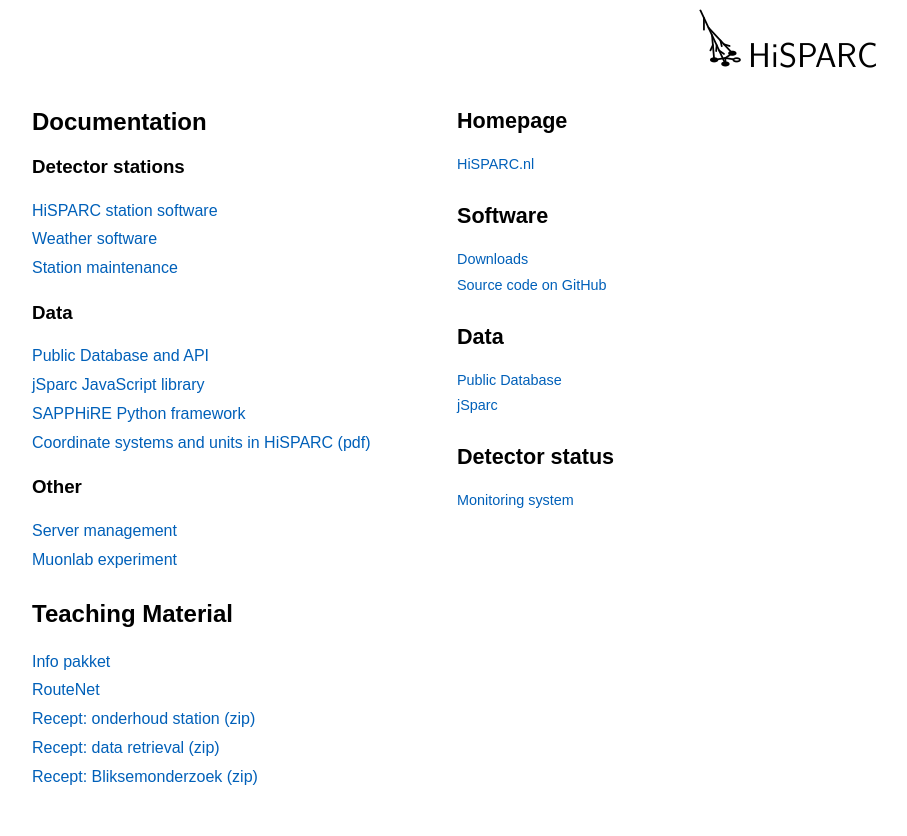
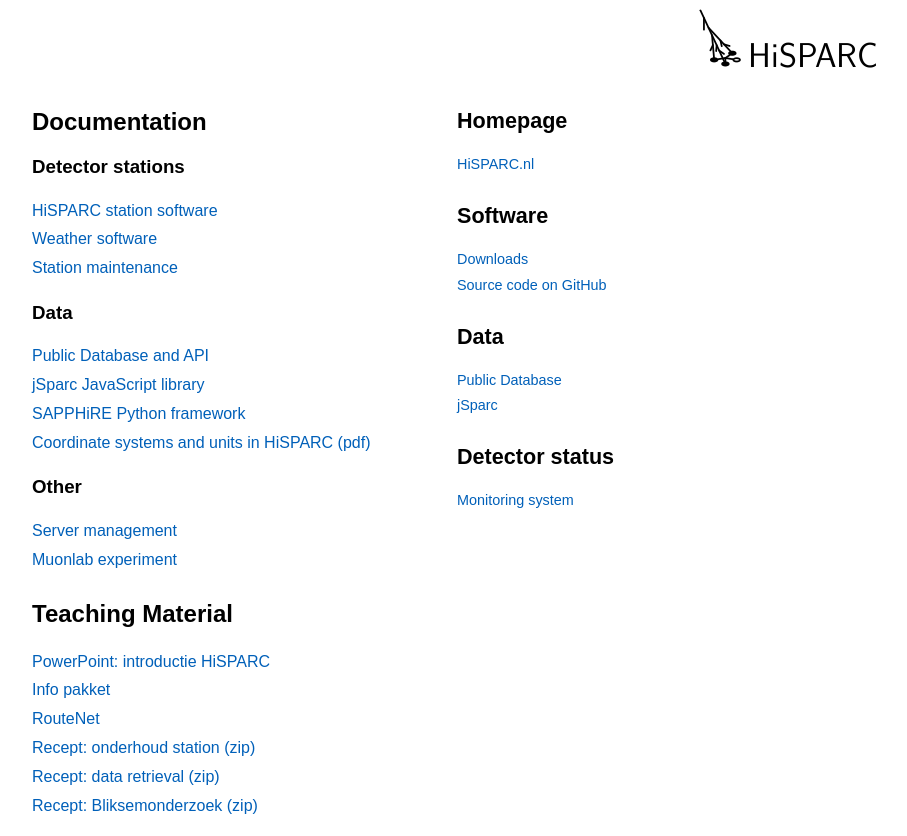
Before and after one commit to HiSPARC/hisparc.github.io, a plain HTML site: page index.html in a window 1280 px wide. Shown: the whole page, without its empty margins (183-1090 px from the left). Before the commit the page ends 808 px from the top, so only its background shows below. Drawn offline with Linux system fonts and the light colour scheme.

Commit message:
Introductie HiSPARC powerpoint (van Norbert)

```diff
--- a/index.html
+++ b/index.html
@@ -40,6 +40,7 @@
             </p>
             <h2>Teaching Material</h2>
             <p>
+                <a href="HiSPARC in de les.pptx">PowerPoint: introductie HiSPARC</a><br>
                 <a href="http://docs.hisparc.nl/infopakket/">Info pakket</a><br>
                 <a href="http://docs.hisparc.nl/routenet/">RouteNet</a><br>
                 <a href="zips/onderhoud_station.zip">Recept: onderhoud station (zip)</a><br>
```
Also changed, not shown: 1 other file.
